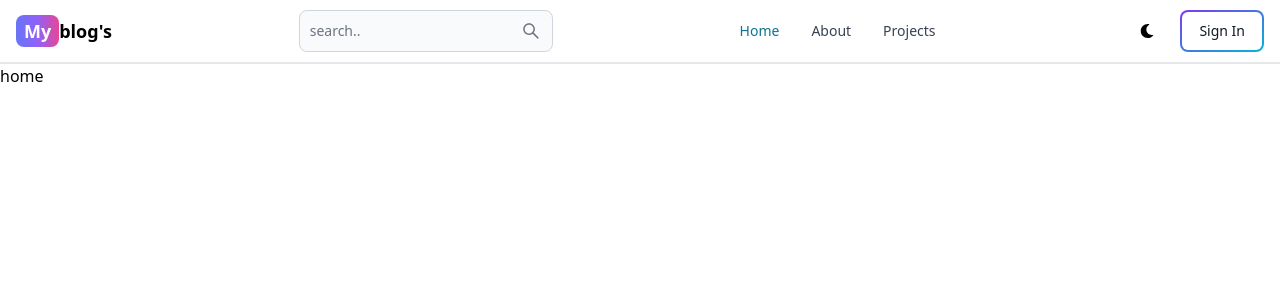
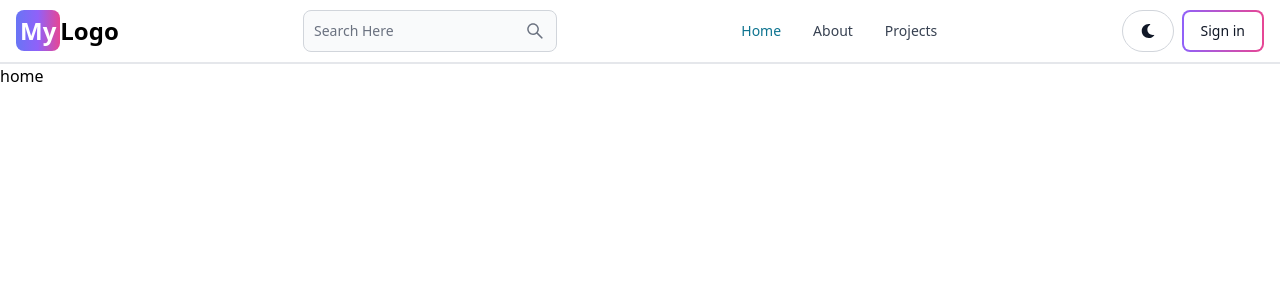
Before and after one commit to iamzainn/mern_Blog, a React (Vite) app in the folder client/: page / in a window 1280 px wide. Shown: the top 300 px of the page. Built offline with nearby package versions, Linux system fonts and the light colour scheme.

Commit message:
Improve Header design using flowbite Perfectly

```diff
--- a/client/src/Components/Header.tsx
+++ b/client/src/Components/Header.tsx
@@ -1,53 +1,61 @@
-import { Outlet ,Link,NavLink,useLocation} from "react-router-dom"
-import { Fragment } from "react"
-import { Button, Navbar, TextInput } from "flowbite-react"
-
+import { Outlet, Link, NavLink, useLocation } from "react-router-dom";
+import { Button, Navbar, TextInput } from "flowbite-react";
 import { AiOutlineSearch } from "react-icons/ai";
 import { FaMoon } from "react-icons/fa";
-
-
 const Header = () => {
   const pth = useLocation().pathname;
   return (
-    <Fragment>
-    <Navbar className="border-b-2">
-      <Link to= "/" className="self-center whitespace-nowrap text-sm sm:text-lg font-semibold dark:text-white">
-        <span className="px-2 py-1 bg-gradient-to-r from-indigo-500 via-purple-500 to-pink-500 rounded-lg text-white text-center">My</span>
-         blog's
+    <>
+      <Navbar className="border-b-2 px-4 flex-wrap">
+        <div className="logo flex items-center justify-center whitespace-nowrap sm:text-lg xl:text-2xl font-semibold dark:text-white">
+          <Link to="/">
+            <span className="px-1 py-1 bg-gradient-to-r from-indigo-500 via-purple-500 to-pink-500 rounded-lg text-white text-center">
+              My
+            </span>
+            Logo
           </Link>
-
-      <form className="">
-        <TextInput className="hidden md:inline-block" type="text" placeholder="search.."rightIcon={AiOutlineSearch}
+        </div>
+        <div className="search flex gap-2">
+          <Button className="lg:hidden" pill color="light">
+            <AiOutlineSearch className="text-sm"></AiOutlineSearch>
+          </Button>
+          <form className="hidden lg:block">
+            <TextInput
+              type="text"
+              id="search"
+              placeholder="Search Here"
+              rightIcon={AiOutlineSearch}
             ></TextInput>
           </form>
-      <Button className="sm:hidden border-2 border-blue-200" pill color="grey"><AiOutlineSearch></AiOutlineSearch></Button>
-     <div className="flex gap-2 sm:order-2">
-      <Button className="hidden sm:inline-block" pill color="grey">
-        <FaMoon></FaMoon>
+        </div>
+
+        <div className="hamburgerBtns flex gap-2 md:order-5">
+          <Button className="hidden sm:block" pill color="light">
+            <FaMoon className="text-sm"></FaMoon>
           </Button>
-      <Button gradientDuoTone="purpleToBlue" outline>
-        <Link to="/Sign-in">Sign In</Link>
+          <Button outline gradientDuoTone="purpleToPink">
+            <Link to="/Sign-in">Sign in</Link>{" "}
           </Button>
           <Navbar.Toggle></Navbar.Toggle>
         </div>
+
         <Navbar.Collapse>
-      <Navbar.Link active = {pth=="/"} as={"div"}>
-        <NavLink to="/" >Home</NavLink>
+          <Navbar.Link active={pth === "/"} as={"div"}>
+            <NavLink to="/">Home</NavLink>
           </Navbar.Link>
-      <Navbar.Link active = {pth=="/about"} as={"div"}>
+          <Navbar.Link active={pth === "/about"} as={"div"}>
             <NavLink to="/about">About</NavLink>
           </Navbar.Link>
-      <Navbar.Link active = {pth=="/Projects"} as={"div"}>
-        <NavLink to="/Projects">Projects</NavLink>
+          <Navbar.Link active={pth === "/projects"} as={"div"}>
+            <NavLink to="/projects">Projects</NavLink>
           </Navbar.Link>
         </Navbar.Collapse>
       </Navbar>
       <main>
         <Outlet></Outlet>
       </main>
-    </Fragment>
+    </>
+  );
+};
 
-  )
-}
-
-export default Header
+export default Header;
```
Lines whose indentation alone changed are shown as unchanged.
